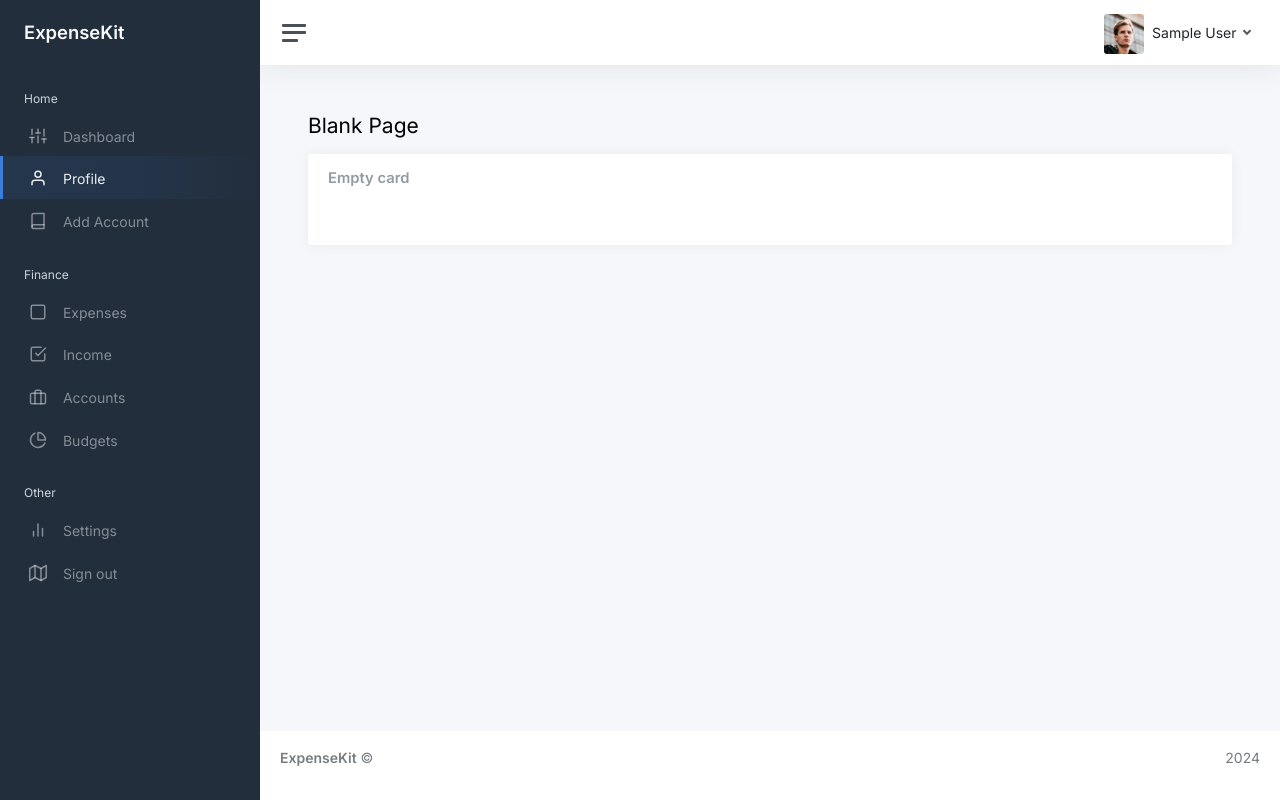
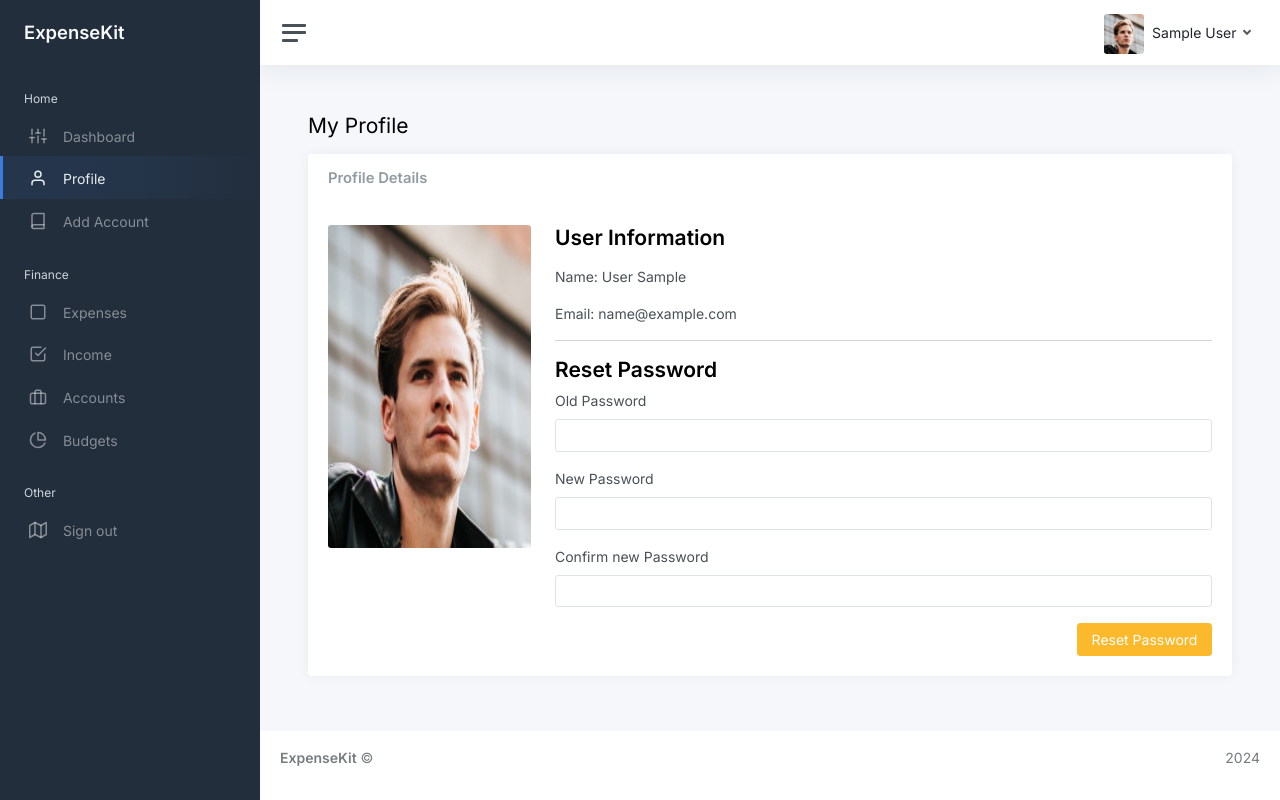
Before and after one commit to 2wons/flask-expense, a Flask app: page /profile in a window 1280 px wide. Run offline with Flask 3, Linux system fonts and the light colour scheme; the visitor is signed in with stand-in values (Sample User, id 1); some libraries are stand-ins or nearby versions.

Commit message:
add profile and password reset form

```diff
--- a/app/main/forms.py
+++ b/app/main/forms.py
@@ -37,9 +37,6 @@ class AccountForm(FlaskForm):
                         validators=[DataRequired()],
                         choices=[("Cash", "Cash"), ("Bank", "Bank"), ("Card", "Card")])
 
-    # initial balance
-    # description
-
     submit = SubmitField('Add Account')
 
 class ResetForm(FlaskForm):
@@ -51,6 +48,8 @@ class ResetForm(FlaskForm):
     confirm_new = PasswordField('Confirm new Password',
                              validators=[DataRequired(), EqualTo('new_password')])
 
+    submit = SubmitField('Reset Password')
+
     def validate_old_password(self, old_password):
         if not current_user.check_password(old_password.data):
             raise ValidationError('Invalid old password')
--- a/app/main/routes.py
+++ b/app/main/routes.py
@@ -4,7 +4,7 @@ from webbrowser import get
 from flask import current_app, render_template, flash, redirect, url_for, abort
 from app.main import blueprint
 from app.main.util import calculate_percent_increase, get_categories, get_accounts
-from app.main.forms import AccountForm, RecordForm
+from app.main.forms import AccountForm, RecordForm, ResetForm
 
 import sqlalchemy as sa
 from app import db
@@ -188,8 +188,16 @@ def create_account():
 @blueprint.route('/profile', methods=['GET', 'POST'])
 @login_required
 def profile():
+    form = ResetForm()
 
-    return render_template('profile.html', me=current_user)
+    if form.validate_on_submit():
+        current_user.set_password(form.new_password.data)
+        db.session.commit()
+
+        flash('Password successfully reset.', 'success')
+        return redirect(url_for('main.profile'))
+
+    return render_template('profile.html', me=current_user, form=form)
 
 @blueprint.route('/view-accounts')
 @login_required
--- a/app/templates/includes/navigation.html
+++ b/app/templates/includes/navigation.html
@@ -16,10 +16,8 @@
     <img src="{{ url_for('static', filename='assets/img/avatars/avatar.jpg') }}" class="avatar img-fluid rounded me-1" alt="{{ current_user.first_name + ' ' + current_user.last_name }}" /> <span class="text-dark">{{ current_user.first_name + ' ' + current_user.last_name }}</span>
   </a>
                 <div class="dropdown-menu dropdown-menu-end">
-                    <a class="dropdown-item" href="#"><i class="align-middle me-1" data-feather="user"></i> Profile</a>
-                    <a class="dropdown-item" href="#"><i class="align-middle me-1" data-feather="pie-chart"></i> Analytics</a>
-                    <div class="dropdown-divider"></div>
-                    <a class="dropdown-item" href="#"><i class="align-middle me-1" data-feather="settings"></i> Settings</a>
+                    <a class="dropdown-item" href="{{ url_for('main.profile') }}"><i class="align-middle me-1" data-feather="user"></i> Profile</a>
+                    <a class="dropdown-item" href="{{ url_for('main.home') }}"><i class="align-middle me-1" data-feather="pie-chart"></i> Analytics</a>
                     <div class="dropdown-divider"></div>
                     <a class="dropdown-item" href="{{ url_for('auth.logout') }}">Log out</a>
                 </div>
--- a/app/templates/includes/sidebar.html
+++ b/app/templates/includes/sidebar.html
@@ -16,7 +16,7 @@
       </li>
 
       <li class="sidebar-item {% if 'profile' in segment %} active {% endif %}">
-        <a class="sidebar-link" href="pages-profile.html">
+        <a class="sidebar-link" href="{{ url_for('main.profile') }}">
           <i class="align-middle" data-feather="user"></i> <span class="align-middle">Profile</span>
         </a>
       </li>
@@ -61,12 +61,6 @@
         Other
       </li>
 
-      <li class="sidebar-item {% if 'settings' in segment %} active {% endif %}">
-        <a class="sidebar-link" href="#">
-          <i class="align-middle" data-feather="bar-chart-2"></i> <span class="align-middle">Settings</span>
-        </a>
-      </li>
-
       <li class="sidebar-item {% if 'signout' in segment %} active {% endif %}">
         <a class="sidebar-link" href="{{ url_for('auth.logout') }}">
           <i class="align-middle" data-feather="map"></i> <span class="align-middle">Sign out</span>
--- a/app/templates/profile.html
+++ b/app/templates/profile.html
@@ -5,19 +5,63 @@
 {% block content %}
 <div class="container-fluid p-0">
 
-    <h1 class="h3 mb-3">Blank Page</h1>
+    <h1 class="h3 mb-3">My Profile</h1>
 
     <div class="row">
         <div class="col-12">
             <div class="card">
                 <div class="card-header">
-                    <h5 class="card-title mb-0">Empty card</h5>
+                    <h5 class="card-title mb-0">Profile Details</h5>
 
 
                 </div>
                 <div class="card-body">
 
+                    <div class="row">
+                        <div class="col-md-3">
+                            <img src="{{ url_for('static', filename='assets/img/avatars/avatar.jpg') }}" class="avatar img-fluid rounded me-1 w-100 h-75" alt="" />
 
+                        </div>
+                        <div class="col-md-9">
+                            <h3 class="fw-bold mb-3">User Information</h3>
+                            <p class="fs-5">Name: {{ me.last_name + ' ' + me.first_name }}</p>
+                            <p class="fs-5">Email: {{ me.email }}</p>
+                            <hr>
+                            <h3 class="fw-bold">Reset Password</h3>
+                            <form action="" method="post" novalidate>
+                                {{ form.hidden_tag() }}
+                                <div class="mb-3">
+                                    {{ form.old_password.label(class="form-label") }}
+                                    {{ form.old_password(class="form-control" + (' is-invalid' if form.old_password.errors else '') ) }}
+                                    <div class="invalid-feedback">
+                                        {% for error in form.old_password.errors %}
+                                            <span> {{ error }} </span>
+                                        {% endfor %}
+                                    </div>
+                                </div>
+                                <div class="mb-3">
+                                    {{ form.new_password.label(class="form-label") }}
+                                    {{ form.new_password(class="form-control" + (' is-invalid' if form.new_password.errors else '') ) }}
+                                    <div class="invalid-feedback">
+                                        {% for error in form.new_password.errors %}
+                                            <span> {{ error }} </span>
+                                        {% endfor %}
+                                    </div>
+                                </div>
+                                <div class="mb-3">
+                                    {{ form.confirm_new.label(class="form-label") }}
+                                    {{ form.confirm_new(class="form-control" + (' is-invalid' if form.confirm_new.errors else '') ) }}
+                                    <div class="invalid-feedback">
+                                        {% for error in form.confirm_new.errors %}
+                                            <span> {{ error }} </span>
+                                        {% endfor %}
+                                    </div>
+                                </div>
+                                {{ form.submit(class="btn btn-warning float-end") }}
+
+                            </form>
+                        </div>
+                    </div>
 
                 </div>
             </div>
```
